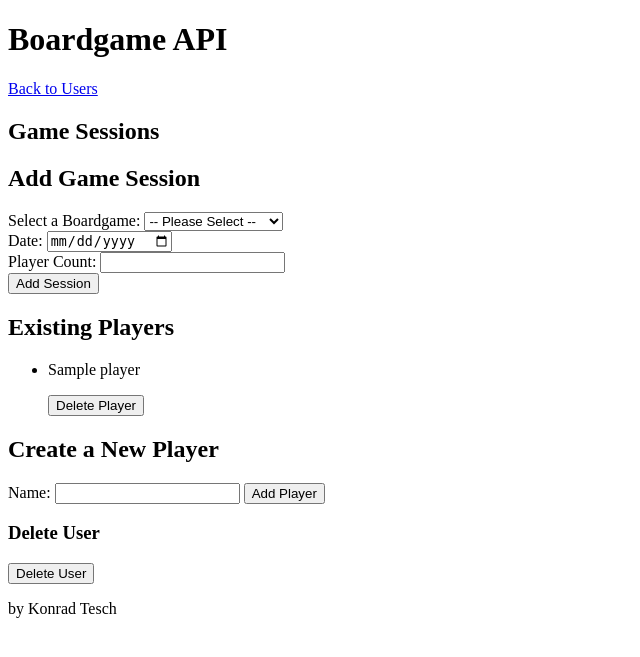
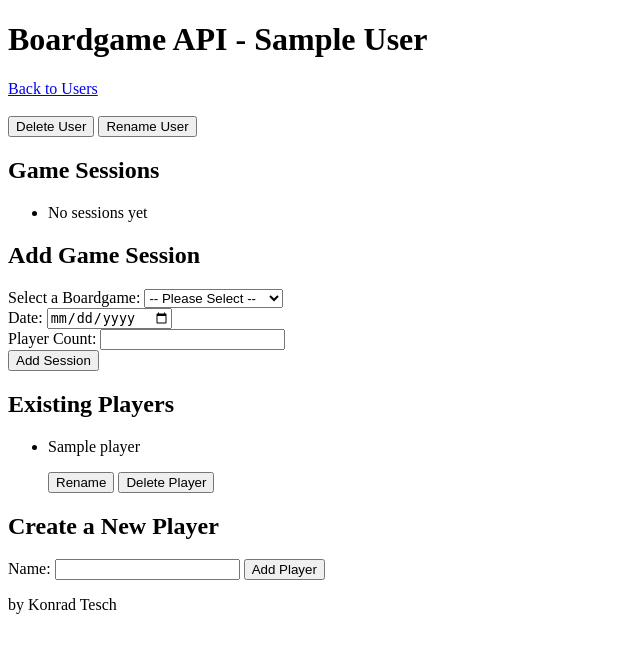
Before and after one commit to KonradTesch/BoardGameLogAPI, a FastAPI app: page /user/1 in a window 1280 px wide. Shown: the top 657 px of the page, without its empty margins (0-640 px from the left). Run offline with FastAPI, Linux system fonts and the light colour scheme; tables that the repository leaves empty hold one stand-in row (values such as "Sample post").

Commit message:
Add Session Details and Update Endpoints for User and Player

```diff
--- a/main.py
+++ b/main.py
@@ -1,11 +1,10 @@
-import datetime
-
+from datetime import date
 import uvicorn
 from fastapi import FastAPI, Request
 from fastapi.templating import Jinja2Templates
 from fastapi.responses import HTMLResponse, JSONResponse, RedirectResponse
 from pydantic import BaseModel
-from starlette.status import HTTP_400_BAD_REQUEST, HTTP_201_CREATED
+from starlette.status import HTTP_400_BAD_REQUEST, HTTP_201_CREATED, HTTP_200_OK
 from db_manager import DataManager
 
 app = FastAPI()
@@ -70,13 +69,21 @@ async def create_user(user_data: User):
         "username": user_data.username
     })
 
+@app.patch("/user/{user_id}")
+async def update_user(user_id: int, user_data: User):
+    data_manager.update_user(user_id, user_data.username)
+    return JSONResponse( status_code=HTTP_200_OK,
+        content={
+        "message": "User successfully updated",
+        "username": user_data.username
+    })
+
 
 @app.delete("/user/{user_id}")
 async def delete_user(user_id: int, request: Request):
     data_manager.delete_user(user_id)
 
 #endregion Endpoints
-
 
 #region Player Endpoints
 
@@ -91,12 +98,31 @@ async def create_player(user_id: int,player_name: str):
                 content={"error": "Player exists already"}
             )
 
-    data_manager.create_user_player(user, player_name)
+    data_manager.create_player(user, player_name)
     return JSONResponse(
         status_code=HTTP_201_CREATED,
         content={
             "message": "Player successfully added",
         })
+
+
+@app.patch("/user/{user_id}/player")
+async def update_player(user_id: int, player_data: dict):
+    player_id = player_data.get("player_id")
+    player_name = player_data.get("player_name")
+
+    try:
+        data_manager.update_player(user_id, player_id, player_name)
+        return JSONResponse(
+            status_code=HTTP_200_OK,
+            content={"message": "Player successfully updated"}
+        )
+    except ValueError as e:
+        return JSONResponse(
+            status_code=HTTP_400_BAD_REQUEST,
+            content={"error": str(e)}
+        )
+
 
 @app.delete("/user/{user_id}/player")
 async def delete_player(user_id: int, player_id):
@@ -106,14 +132,30 @@ async def delete_player(user_id: int, player_id):
 
 #region Session Endpoints
 
+@app.get("/user/{user_id}/session/{session_id}")
+async def session_details(user_id: int, session_id: int, request: Request):
+    user = data_manager.get_user_by_id(user_id)
+    session = data_manager.get_session_by_id(session_id)
+
+    context = {
+        "request": request,
+        "user": user,
+        "session": session
+    }
+    return templates.TemplateResponse("session_details.html", context=context)
+
+
 @app.post("/user/{user_id}/session")
 async def create_session(user_id: int, session: GameSession):
+    print(f"game_id: {session.boardgame_id}, user_id: {user_id}, date: {session.date}, players: {session.players}")
 
-    print(f"game_id: {session.boardgame_id}, user_id: {user_id}, date: {session.date}, players: {session.players}")
+    date_splits = session.date.split("-")
+    date_value = date(int(date_splits[0]), int(date_splits[1]), int(date_splits[2]))
 
     data_manager.create_session(
         game_id= int(session.boardgame_id),
-        date = session.date,
+        user_id = user_id,
+        date_value = date_value,
         players=session.players,
     )
 
@@ -123,6 +165,10 @@ async def create_session(user_id: int, session: GameSession):
             "message": "Session successfully created",
         })
 
+@app.delete("/user/{user_id}/session/{session_id}")
+async def delete_session(user_id: int, session_id: int):
+    data_manager.delete_session(session_id)
+
 #endregion
 
 if __name__ == "__main__":
--- a/templates/base.html
+++ b/templates/base.html
@@ -7,7 +7,7 @@
 </head>
 <body>
     <header>
-        <h1>Boardgame API</h1>
+        <h1>{% block header %}Boardgame API{% endblock %}</h1>
         <nav>
             {% block nav %}{% endblock %}
         </nav>
--- a/templates/user_home.html
+++ b/templates/user_home.html
@@ -2,14 +2,33 @@
 
 {% block title %}Boardgame Log API - User Profile{% endblock %}
 
+{% block header %}Boardgame API - {{ user.name }}{% endblock %}
 {% block nav %}
     <a href="{{ request.url_for('index') }}">Back to Users</a>
 {% endblock %}
 
 
 {% block content %}
+<br>
+<button class="btn-delete" onclick="deleteUser()">Delete User</button>
+<button class="btn-edit" onclick="generateRenameUserSection()">Rename User</button>
+    <div id="rename-user-container"></div>
+
+<p class="message" id="delete-user-msg"></p>
 <h2>Game Sessions</h2>
+    <ul id="session-list" class="session-list">
+    {%  for session in user.sessions %}
+        <li class="session-entry">
+        <p> {{ session.game.title }} - {{ session.date }}</p>
+            <a href="{{ request.url_for('session_details', user_id = user.id, session_id = session.id) }}">
+                <button class="btn">Show Details</button>
+            </a>
 
+        </li>
+    {% else %}
+        <li>No sessions yet</li>
+    {%  endfor %}
+    </ul>
 
 <h2>Add Game Session</h2>
 <form id="addSession">
@@ -43,12 +62,14 @@
 <p id="add_session_message"></p>
 
 <h2>Existing Players</h2>
-<ul id="playerList" class="player-list">
+<ul id="player-list" class="player-list">
     {% for player in user.players %}
         <li class="player-entry">
             <p class="player-name">{{ player.name }}</p>
+            <button class="btn-edit" onclick="generateRenamePlayerSection({{ player.id }}, '{{ player.name }}')">Rename</button>
             <button class="btn-delete" onclick="deletePlayer({{ player.id }})">Delete Player</button>
-            <p class="message" id="delete-player-msg"></p>
+            <div id="rename-player-container-{{ player.id }}"></div>
+            <p class="message" id="delete-player-msg-{{ player.id }}"></p>
         </li>
     {% else %}
         <li>No players yet.</li>
@@ -64,11 +85,6 @@
 
 <p class="message"></p>
 
-<h3>Delete User</h3>
-<button class="btn-delete" onclick="deleteUser({{ user.id }})">Delete User</button>
-
-<p class="message" id="delete-user-msg"></p>
-
 <script>
     const playerCountInput = document.getElementById('playerCount');
     const playerSelectionContainer = document.getElementById('playerSelectionContainer');
@@ -76,6 +92,122 @@
     // Available players
     const availablePlayers = {{ player_names | tojson }};
 
+    function deleteUser() {
+        fetch("{{ request.url_for('delete_user', user_id=user.id) }}", {method: "DELETE" })
+           .then(response => {
+               if (response.ok) {
+                   window.location.href = "{{ request.url_for('index') }}";
+               }
+               else {
+                   document.getElementById("delete-user-msg").textContent = "Delete failed";
+               }
+           })
+    }
+
+    function generateRenameUserSection() {
+        const renameContainer = document.getElementById("rename-user-container");
+
+        const div = document.createElement('div');
+
+        div.innerHTML = `
+                    <form id="rename_user">
+                    <label for="new_username">new Username:</label>
+                    <input type="text" name="new_username" id="new_username">
+                    <button type="submit" class="btn"> Rename</button>
+                    </form>
+                    <p id="rename_msg"></p>
+                `;
+
+        renameContainer.appendChild(div);
+
+        document.getElementById("rename_user").addEventListener("submit", renameUser);
+    }
+
+    async function renameUser(e) {
+        e.preventDefault();
+
+        const new_username = document.getElementById("new_username").value
+
+        try {
+            const response = await fetch("{{ request.url_for("update_user", user_id = user.id) }}", {
+                method: "PATCH",
+                headers: {
+                    "Content-Type": "application/json"
+                },
+                body: JSON.stringify({
+                    username: new_username
+                })
+            });
+
+            const data = await response.json();
+
+            if (response.ok) {
+                location.reload();
+
+            } else {
+                document.getElementById("rename_msg").textContent = data.error;
+            }
+        } catch (error) {
+            document.getElementById("rename_msg").textContent = "Error: " + error;
+        }
+    }
+
+     function generateRenamePlayerSection(playerId, currentName) {
+        const renameContainer = document.getElementById(`rename-player-container-${playerId}`);
+
+        // Clear existing content
+        renameContainer.innerHTML = '';
+
+        const div = document.createElement('div');
+
+        div.innerHTML = `
+                    <form id="rename_player_${playerId}">
+                    <label for="new_playername_${playerId}">New Player Name:</label>
+                    <input type="text" name="new_playername_${playerId}" id="new_playername_${playerId}" value="${currentName}">
+                    <button type="submit" class="btn">Rename</button>
+                    <button type="button" class="btn-delete" onclick="cancelRenamePlayer(${playerId})">Cancel</button>
+                    </form>
+                    <p id="rename_player_msg_${playerId}"></p>
+                `;
+
+        renameContainer.appendChild(div);
+
+        document.getElementById(`rename_player_${playerId}`).addEventListener("submit", (e) => renamePlayer(e, playerId));
+    }
+
+    function cancelRenamePlayer(playerId) {
+        const renameContainer = document.getElementById(`rename-player-container-${playerId}`);
+        renameContainer.innerHTML = '';
+    }
+
+    async function renamePlayer(e, playerId) {
+        e.preventDefault();
+
+        const new_playername = document.getElementById(`new_playername_${playerId}`).value;
+
+        try {
+            const response = await fetch("{{ request.url_for('update_player', user_id = user.id) }}", {
+                method: "PATCH",
+                headers: {
+                    "Content-Type": "application/json"
+                },
+                body: JSON.stringify({
+                    player_id: playerId,
+                    player_name: new_playername
+                })
+            });
+
+            const data = await response.json();
+
+            if (response.ok) {
+                location.reload();
+            } else {
+                document.getElementById(`rename_player_msg_${playerId}`).textContent = data.error;
+            }
+        } catch (error) {
+            document.getElementById(`rename_player_msg_${playerId}`).textContent = "Error: " + error;
+        }
+    }
     function saveCurrentSelections() {
         const currentSelections = {};
         for (let i = 1; i <= playerCountInput.value; i++) {
@@ -125,7 +257,7 @@
         e.preventDefault();
 
         const game_id = parseInt(document.getElementById("games_select").value);
-        const date =  document.getElementById("session_date").value.toString();
+        const date =  document.getElementById("session_date").value;
         const players = [];
 
         for (let i = 1; i <= playerCountInput.value; i++)
@@ -140,8 +272,7 @@
         addSession(game_id, date, players);
     });
 
-    async function addSession(boardgame_id, date, players)
-    {
+    async function addSession(boardgame_id, date, players) {
         try
         {
             const response = await fetch("{{ request.url_for('create_session', user_id = user.id) }}", {
@@ -173,23 +304,9 @@
         }
     }
 
-    function deleteUser()
-    {
-        fetch("{{ request.url_for('delete_user', user_id=user.id) }}", {method: "DELETE" })
-           .then(response => {
-               if (response.ok) {
-                   window.location.href = "{{ request.url_for('index') }}";
-               }
-               else {
-                   document.getElementById("delete-user-msg").textContent = "Delete failed";
-               }
-           })
-    }
-
     document.getElementById("addPlayer").addEventListener("submit", addPlayer);
 
-    async function addPlayer(e)
-    {
+    async function addPlayer(e) {
         e.preventDefault();
 
         const playerName = document.getElementById("playerName").value;
@@ -216,8 +333,7 @@
         }
     }
 
-    async function deletePlayer(playerID)
-    {
+    async function deletePlayer(playerID) {
         fetch("{{request.url_for('delete_player', user_id=user.id) }}" + "?player_id=" + playerID, {method: "DELETE"})
             .then(response => {
                 if (response.ok) {
```
Also changed, not shown: db_manager.py (+44 -9 lines), modules.py (+17 -3 lines), templates/index.html (+4 -3 lines), templates/session_details.html (added, +49 -0 lines).
